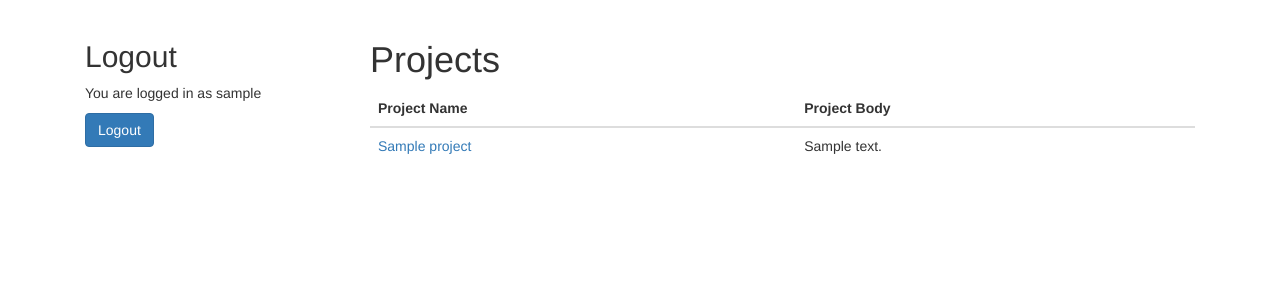
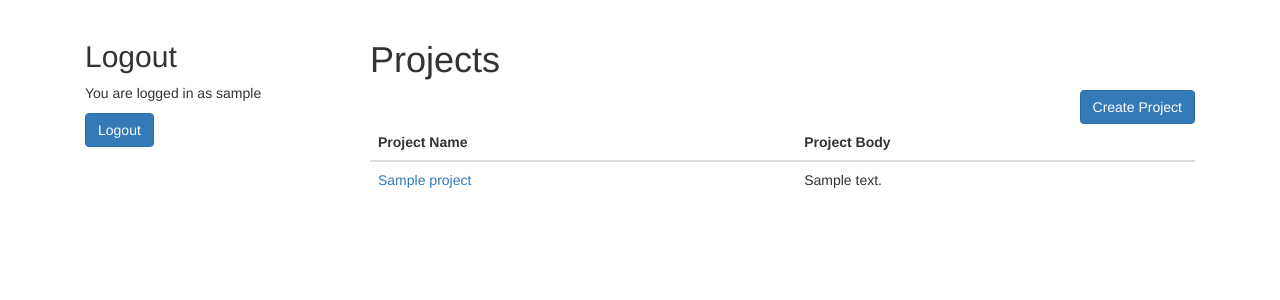
Before and after one commit to marklehane/ci_tutorial, a CodeIgniter app: page /database/index.php/projects/index in a window 1280 px wide. Shown: the part 52-352 px from the top of the page. Run offline with CodeIgniter, Linux system fonts and the light colour scheme; the visitor is signed in with stand-in values (Sample User, id 1); tables that the repository leaves empty or names only in its code hold one stand-in row (values such as "Sample post").

Commit message:
More work on project.

```diff
--- a/application/controllers/Projects.php
+++ b/application/controllers/Projects.php
@@ -2,29 +2,33 @@
 
 class Projects extends CI_Controller {
 
-  public function __construct()
-  {
+  public function __construct() {
+
     parent::__construct();
 
     if (!$this->session->userdata('logged_in'))
+
     {
+
       $this->session->set_flashdata('no_access', 'Sorry, you are not logged in.');
 
       redirect('home/index');
+
     }
+
   }
 
-  public function index()
-  {
+  public function index() {
 
     $data['projects'] = $this->project_model->get_projects();
 
     $data['main_view'] = "projects/index";
     $this->load->view('layouts/main', $data);
+
   }
 
-  public function display($project_id)
-  {
+  public function display($project_id) {
+
     $data['project_data'] = $this->project_model->get_project($project_id);
 
     $data['main_view'] = "projects/display";
@@ -32,4 +36,36 @@ class Projects extends CI_Controller {
 
   }
 
+  public function create() {
+
+    $this->form_validation->set_rules('project_name', 'Project Name', 'trim|required');
+    $this->form_validation->set_rules('project_body', 'Project Description', 'trim|required');
+
+    if ($this->form_validation->run() == FALSE) {
+
+      $data['main_view'] = 'projects/create_project';
+      $this->load->view('layouts/main', $data);
+
+    } else {
+
+      $data =  array(
+
+        'project_user_id' => $this->session->userdata('user_id'),
+        'project_name' => $this->input->post('project_name'),
+        'project_body' => $this->input->post('project_body')
+
+         );
+
+      if ($this->project_model->create_project($data)) {
+
+        $this->session->flashdata('project_created', 'Your Project has been created!');
+
+        redirect('projects/index');
+
+      }
+
+    }
+
+  }
+
 }
--- a/application/views/projects/index.php
+++ b/application/views/projects/index.php
@@ -1,6 +1,7 @@
 <h1>Projects</h1>
 
 <table class="table table-hover">
+  <a class="btn btn-primary pull-right" href="<?php echo base_url(); ?>projects/create">Create Project</a>
   <thead>
     <tr>
       <th>
```
